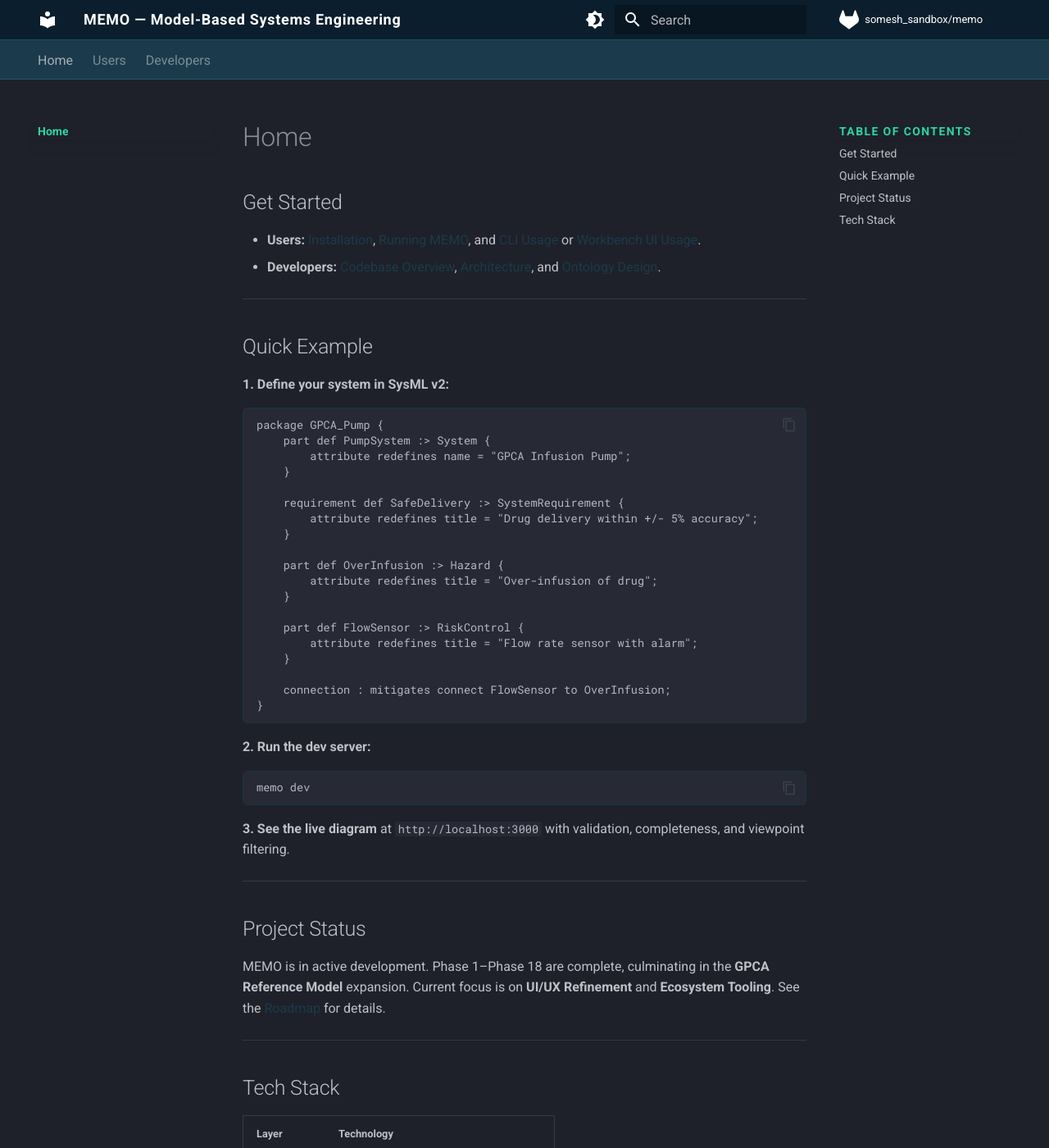
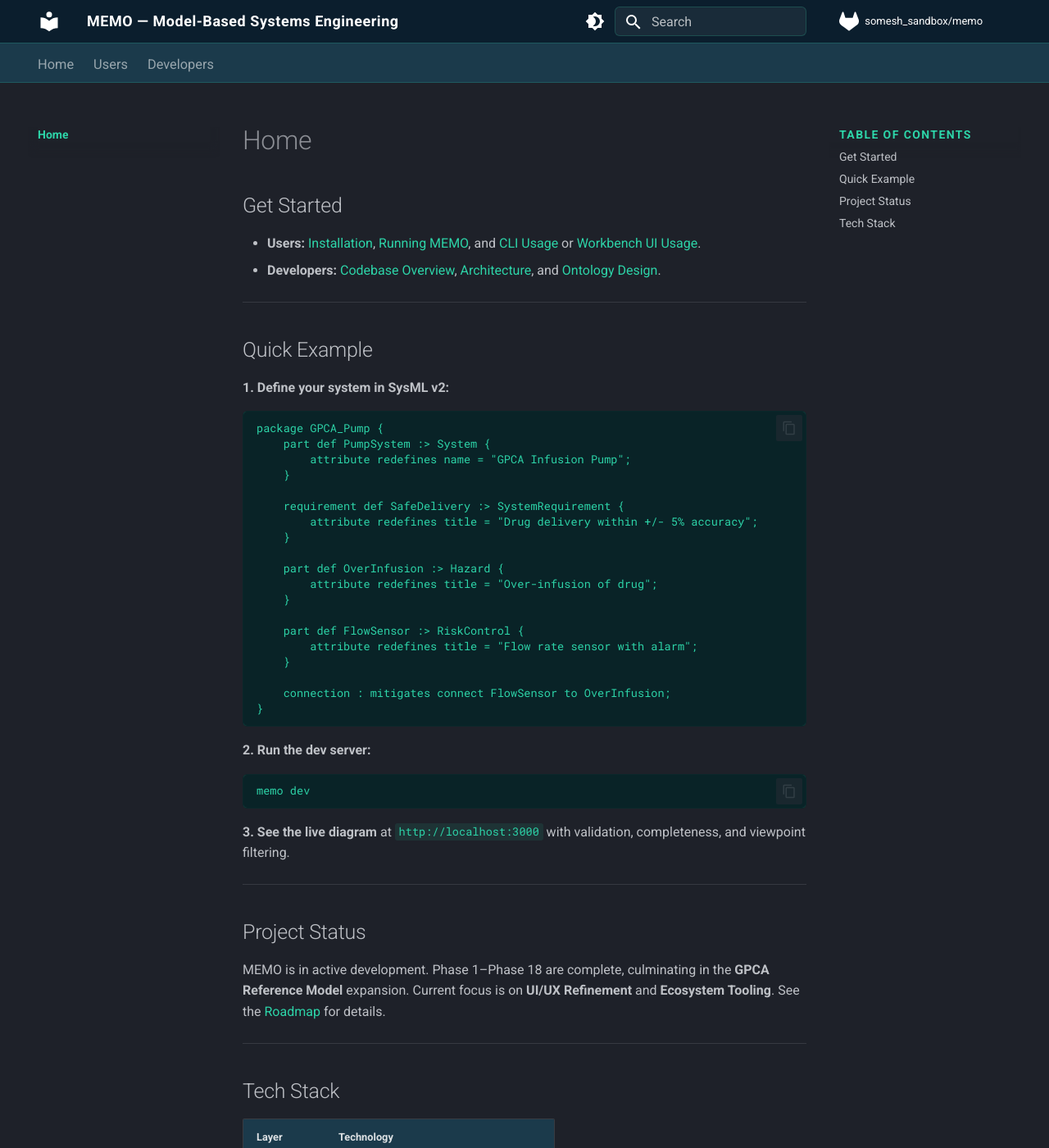
Before and after one commit to memoarchitect/memo-architect, an MkDocs documentation site: the page built from docs/src/index.md, in a window 1280 px wide and 1400 px high. Shown: the whole window at 82% size. Built offline with MkDocs 1.6.1 and Material for MkDocs 9.7.7, drawn with Linux system fonts in a browser that asks for light colours; comment, search, counter and statistics services are not loaded.

Commit message:
feat: match MkDocs theme to MEMO app colors (navy header, teal accent)

```diff
--- a/docs/src/stylesheets/extra.css
+++ b/docs/src/stylesheets/extra.css
@@ -1,36 +1,52 @@
-/* MEMO Architect — custom MkDocs theme overrides
-   Palette: dark teal #0B1E2D bg, #1B3A4B nav, #2DD4A8 accent
+/* MEMO Architect — MkDocs theme overrides
+   Matches the MEMO web app chrome exactly:
+     Title bar:  #0B1E2D
+     Mode tabs:  #1B3A4B
+     Accent:     #2DD4A8
 */
 
-:root {
+/* ── CSS variable overrides (both schemes) ──────────────────────────────── */
+:root,
+[data-md-color-scheme="slate"],
+[data-md-color-scheme="default"] {
   --md-primary-fg-color:        #1B3A4B;
   --md-primary-fg-color--light: #2D5A70;
   --md-primary-fg-color--dark:  #0B1E2D;
   --md-accent-fg-color:         #2DD4A8;
   --md-accent-fg-color--transparent: rgba(45, 212, 168, 0.12);
+  --memo-accent: #2DD4A8;
+  --memo-header: #0B1E2D;
+  --memo-tabs:   #1B3A4B;
 }
 
-/* Header */
+/* ── Header (matches app title bar) ────────────────────────────────────── */
 .md-header {
-  background: #0B1E2D;
-  box-shadow: 0 1px 0 rgba(45, 212, 168, 0.15);
+  background: #0B1E2D !important;
+  box-shadow: 0 1px 0 rgba(45, 212, 168, 0.2);
 }
 
 .md-header__title {
   font-weight: 700;
-  letter-spacing: 0.04em;
+  letter-spacing: 0.03em;
 }
 
-/* Nav tabs */
+.md-header__button.md-logo img,
+.md-header__button.md-logo svg {
+  height: 28px;
+  width: auto;
+}
+
+/* ── Nav tabs (matches app mode-switcher bar) ───────────────────────────── */
 .md-tabs {
-  background: #1B3A4B;
+  background: #1B3A4B !important;
   border-bottom: 1px solid rgba(45, 212, 168, 0.2);
 }
 
 .md-tabs__link {
-  color: rgba(255, 255, 255, 0.6) !important;
-  font-size: 0.8rem;
+  color: rgba(255, 255, 255, 0.55) !important;
+  font-size: 0.82rem;
   font-weight: 500;
+  opacity: 1 !important;
 }
 
 .md-tabs__link--active,
@@ -38,16 +54,23 @@
   color: #2DD4A8 !important;
 }
 
-/* Sidebar */
+/* Active tab underline */
+.md-tabs__link--active::after {
+  background: #2DD4A8;
+  height: 2px;
+}
+
+/* ── Sidebar ────────────────────────────────────────────────────────────── */
 .md-nav__title {
-  color: #2DD4A8;
+  color: #2DD4A8 !important;
   font-weight: 700;
   font-size: 0.7rem;
   letter-spacing: 0.1em;
   text-transform: uppercase;
 }
 
-.md-nav__link--active {
+.md-nav__link--active,
+.md-nav__item--active > .md-nav__link {
   color: #2DD4A8 !important;
   font-weight: 600;
 }
@@ -56,26 +79,44 @@
   color: #2DD4A8 !important;
 }
 
-/* Code blocks */
-.highlight pre {
-  background: #0B1E2D !important;
-  border: 1px solid rgba(45, 212, 168, 0.15);
+/* ── Search ─────────────────────────────────────────────────────────────── */
+.md-search__form {
+  border: 1px solid rgba(45, 212, 168, 0.2);
+  border-radius: 6px;
+}
+
+[data-md-color-scheme="slate"] .md-search__form {
+  background: rgba(255, 255, 255, 0.06);
+}
+
+.md-search-result__terms mark,
+.md-typeset mark {
+  background: rgba(45, 212, 168, 0.25);
+  color: inherit;
+}
+
+/* ── Code blocks ────────────────────────────────────────────────────────── */
+[data-md-color-scheme="slate"] .highlight pre,
+[data-md-color-scheme="slate"] .md-typeset pre {
+  background: #060f18 !important;
+  border: 1px solid rgba(45, 212, 168, 0.12);
   border-radius: 6px;
 }
 
 /* Inline code */
-code {
-  background: rgba(45, 212, 168, 0.08);
+.md-typeset code {
+  background: rgba(45, 212, 168, 0.1);
   color: #2DD4A8;
   border-radius: 3px;
   padding: 0.1em 0.35em;
   font-size: 0.85em;
 }
 
-/* Admonitions */
+/* ── Admonitions ────────────────────────────────────────────────────────── */
 .md-typeset .admonition,
 .md-typeset details {
   border-left-color: #2DD4A8;
+  border-radius: 0 6px 6px 0;
 }
 
 .md-typeset .admonition-title,
@@ -83,18 +124,45 @@ code {
   background-color: rgba(45, 212, 168, 0.08);
 }
 
-/* Search highlight */
-.md-search-result__terms mark,
-.md-typeset mark {
-  background: rgba(45, 212, 168, 0.25);
-  color: inherit;
+.md-typeset .admonition-title::before,
+.md-typeset summary::before {
+  color: #2DD4A8 !important;
 }
 
-/* Footer */
+/* ── Buttons & links ────────────────────────────────────────────────────── */
+.md-typeset a {
+  color: #2DD4A8;
+}
+
+.md-typeset a:hover {
+  color: #50e8c0;
+}
+
+/* ── Tables ─────────────────────────────────────────────────────────────── */
+[data-md-color-scheme="slate"] .md-typeset table:not([class]) th {
+  background: #1B3A4B;
+  color: rgba(255, 255, 255, 0.85);
+}
+
+[data-md-color-scheme="slate"] .md-typeset table:not([class]) tr:hover {
+  background: rgba(45, 212, 168, 0.05);
+}
+
+/* ── Footer ─────────────────────────────────────────────────────────────── */
 .md-footer {
-  background: #0B1E2D;
+  background: #0B1E2D !important;
 }
 
 .md-footer-meta {
-  background: #060f18;
+  background: #060f18 !important;
 }
+
+/* ── Scrollbar (subtle teal tint in dark mode) ──────────────────────────── */
+[data-md-color-scheme="slate"] ::-webkit-scrollbar-thumb {
+  background: rgba(45, 212, 168, 0.2);
+  border-radius: 3px;
+}
+
+[data-md-color-scheme="slate"] ::-webkit-scrollbar-thumb:hover {
+  background: rgba(45, 212, 168, 0.35);
+}
```
